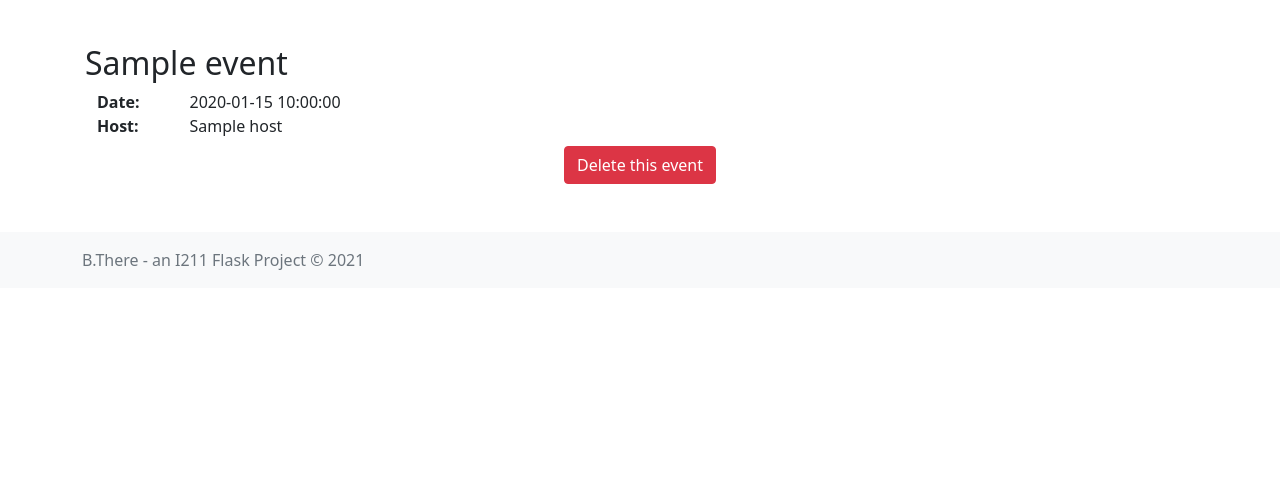
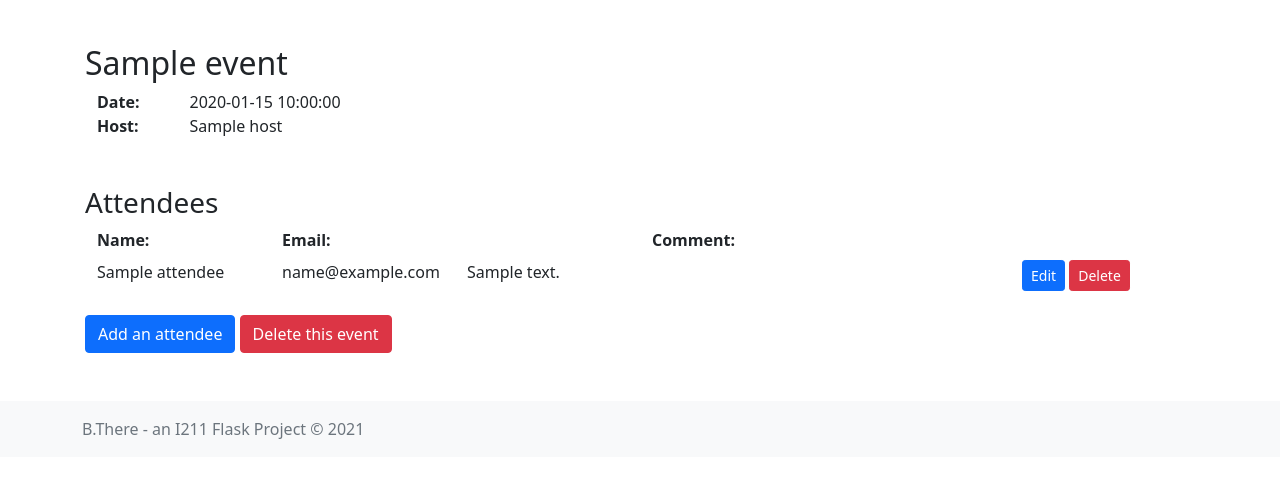
Before and after one commit to simlee009/i211_flask, a Flask app: template templates/event.html in a window 1280 px wide. Shown: the part 56-534 px from the top of the page. Run offline with Flask 2, Linux system fonts and the light colour scheme; the template is opened without the code that fills it: most values are stand-ins (such as "Sample title", 1, 10 or a date in 2020).

Commit message:
Added routes and templates to handle attendees
Created new routes and a new template for adding or editing an attendee.
Updated event.html to show attendees for an event, and include an "add
attendee" button.

Also needed to udpate database.py to add a function for retrieving a
single attendee's info for editing. Fixed a type-o as well: the function
 "update_attendee" was misspelled as "update_attenddee".

```diff
--- a/app.py
+++ b/app.py
@@ -31,7 +31,8 @@ def view_event(event_id=None):
     if event_id:
         event_id = int(event_id)
         event = database.get_event(event_id)
-        return render_template('event.html', event=event)
+        attendees = database.get_attendees(event_id)
+        return render_template('event.html', event=event, attendees=attendees)
     else:
         return redirect(url_for('list_events'))
 
@@ -55,5 +56,46 @@ def delete_event(event_id=None):
         database.delete_event(event_id)
     return redirect(url_for('list_events'))
 
+@app.route('/events/<event_id>/attendees/add', methods=['GET', 'POST'])
+@app.route('/events/<event_id>/attendees/<attendee_id>/edit', methods=['GET', 'POST'])
+def edit_attendee(event_id=None, attendee_id=None):
+    if event_id:
+        event_id = int(event_id)
+        if attendee_id:
+            attendee_id = int(attendee_id)
+
+        if request.method == 'POST':
+            # Got form data. Send it to the database.
+            name = request.form['name']
+            email = request.form['email']
+            comment = request.form['comment']
+            if attendee_id:
+                database.update_attendee(attendee_id, name, email, comment)
+            else:
+                database.insert_attendee(event_id, name, email, comment)
+            return redirect(url_for('view_event', event_id=event_id))
+        else:
+            # Show the attendee edit form so the user can enter data.
+            event = database.get_event(event_id)
+            event_name = event['name']
+            if attendee_id:
+                attendee = database.get_attendee(attendee_id)
+            else:
+                attendee = None
+            return render_template('attendee_form.html', event_name=event_name, attendee=attendee)
+    else:
+        return redirect(url_for('list_events'))
+
+@app.route('/events/<event_id>/attendees/<attendee_id>/delete')
+def delete_attendee(event_id=None, attendee_id=None):
+    if attendee_id:
+        attendee_id = int(attendee_id)
+        database.delete_attendee(attendee_id)
+    if event_id:
+        event_id = int(event_id)
+        return redirect(url_for('view_event', event_id=event_id))
+    else:
+        return redirect(url_for('list_events'))
+
 if __name__ == '__main__':
     app.run(debug = True)
--- a/templates/event.html
+++ b/templates/event.html
@@ -8,15 +8,42 @@
     <div class="row">
         <div class="col-1"><strong>Date:</strong></div>
         <div class="col">{{ event['date'] }}</div>
-        </div>
+    </div>
     <div class="row">
         <div class="col-1"><strong>Host:</strong></div>
         <div class="col">{{ event['host'] }}</div>
     </div>
 </div>
 
-<div class="my-2 text-center">
-    <a href="{{ url_for('delete_event', event_id=event['id']) }}" class="btn btn-danger">Delete this event</a>
+<h3 class="mt-5">Attendees</h3>
+<div class="container">
+{% if attendees is defined and attendees %}
+    <div class="row">
+        <div class="col-2"><strong>Name:</strong></div>
+        <div class="col"><strong>Email:</strong></div>
+        <div class="col-6"><strong>Comment:</strong></div>
+    </div>
+    {% for attendee in attendees %}
+    <div class="row my-2">
+        <div class="col-2">{{ attendee['name'] }}</div>
+        <div class="col">{{ attendee['email'] }}</div>
+        <div class="col-6">{{ attendee['comment']}} </div>
+        <div class="col-2 text-nowrap">
+            <a href="{{ url_for('edit_attendee', event_id=event['id'], attendee_id=attendee['id']) }}" class="btn btn-primary btn-sm" role="button">Edit</a>
+            <a href="{{ url_for('delete_attendee', event_id=event['id'], attendee_id=attendee['id']) }}" class="btn btn-danger btn-sm" role="button">Delete</a>
+        </div>
+    </div>
+    {% endfor %}
+{% else %}
+    <div class="row">
+        <div class="col">No attendees added yet! :(</div>
+    </div>
+{% endif %}
+</div>
+
+<div class="my-4">
+    <a href="{{ url_for('edit_attendee', event_id=event['id']) }}" class="btn btn-primary" role="button">Add an attendee</a>
+    <a href="{{ url_for('delete_event', event_id=event['id']) }}" class="btn btn-danger" role="button">Delete this event</a>
 </div>
 
 {% endblock %}
```
Also changed, not shown: database.py (+9 -1 lines), templates/attendee_form.html (added, +45 -0 lines).
